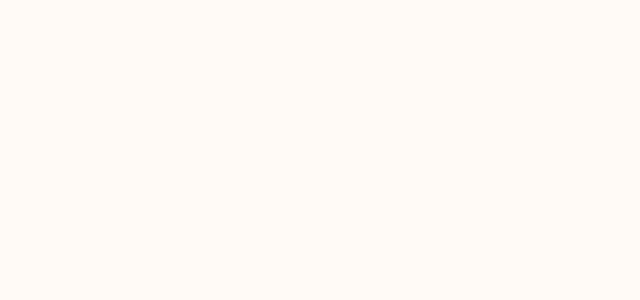
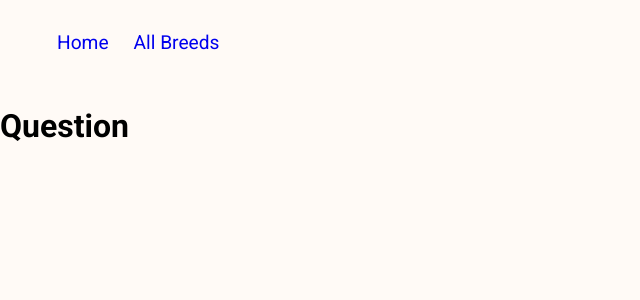
Before and after one commit to KelvinQiu802/your-cat, a React (Vite) app: page /question in a window 1280 px wide. Before the commit this address had no page. Shown: the top 300 px of the page, without its empty margins (0-640 px from the left). Built offline with nearby package versions, Linux system fonts and the light colour scheme.

Commit message:
feat: Question page

```diff
--- a/src/components/Home/Welcome.jsx
+++ b/src/components/Home/Welcome.jsx
@@ -1,14 +1,11 @@
-import {
-  Card,
-  CardContent,
-  Stack,
-  Typography,
-  Box,
-  Button,
-} from '@mui/material';
+import { Stack, Typography, Button } from '@mui/material';
+import { useNavigate } from 'react-router-dom';
 
 const Welcome = () => {
-  const handleClick = () => {};
+  const navigate = useNavigate();
+  const handleClick = () => {
+    navigate('/question');
+  };
 
   return (
     <Stack>
--- a/src/main.jsx
+++ b/src/main.jsx
@@ -6,6 +6,7 @@ import 'normalize.css';
 import { BrowserRouter, Routes, Route } from 'react-router-dom';
 import Home from './routes/Home';
 import All from './routes/All';
+import Question from './routes/Question';
 
 ReactDOM.createRoot(document.getElementById('root')).render(
   <React.StrictMode>
@@ -14,6 +15,7 @@ ReactDOM.createRoot(document.getElementById('root')).render(
         <Route path='/' element={<App />}>
           <Route index element={<Home />} />
           <Route path='all' element={<All />} />
+          <Route path='question' element={<Question />} />
         </Route>
       </Routes>
     </BrowserRouter>
--- /dev/null
+++ b/src/routes/Question.jsx
@@ -0,0 +1,5 @@
+const Question = () => {
+  return <h1>Question</h1>;
+};
+
+export default Question;
```
